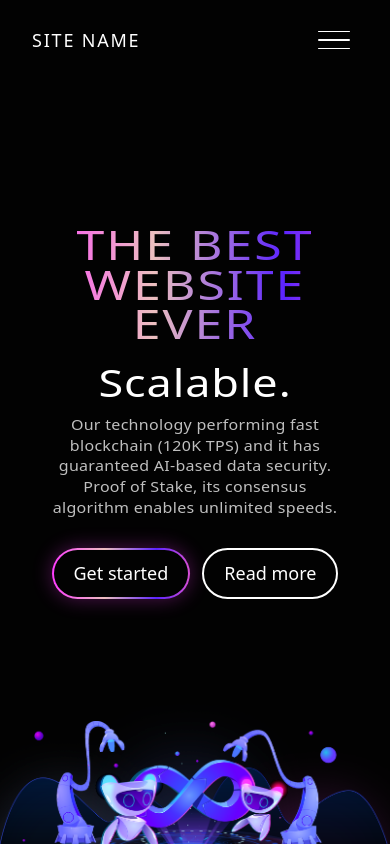
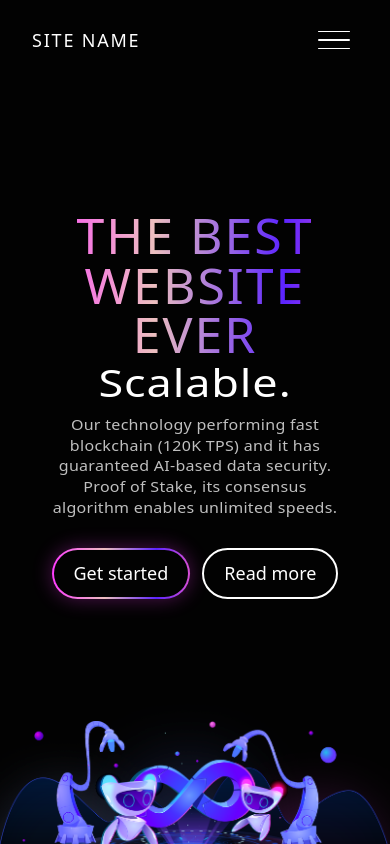
Before and after one commit to kukakamakaka/quark-project, a Next.js app in the folder quark-app/: page / in a window 390 px wide. Built offline with nearby package versions, Linux system fonts and the light colour scheme.

Commit message:
feat: complete hero section with animations and mobile responsive design

```diff
--- a/quark-app/app/page.tsx
+++ b/quark-app/app/page.tsx
@@ -16,7 +16,7 @@ export default function Home() {
     /* Мұнда pt-[20vh] мобильдіде мәтінді экранның 1/4 бөлігіне түсіреді (идеалды орта) */
     pt-[25vh] sm:pt-[180px] md:pt-[230px] px-6 md:px-6">
 
-                    <motion.h2
+                    <h2
                         style={{
                             background: 'linear-gradient(90deg, #FF3BFF 0%, #ECBFBF 38.02%, #5C24FF 75.83%, #D94FD5 100%)',
                             WebkitBackgroundClip: 'text',
@@ -24,16 +24,12 @@ export default function Home() {
                             backgroundClip: 'text',
                             color: 'transparent'
                         } as React.CSSProperties}
-                        className="text-[50px] md:text-[73px] font-montserrat font-normal uppercase leading-[0.99] tracking-[0.04em] text-center mx-auto mb-4 inline-block w-full transform scale-y-[1] md:scale-y-[1.1]"
-                        initial={{ opacity: 0, scale: 0.9, scaleY: 0.5 }}
-                        animate={{ opacity: 1, scale: 1, scaleY: 0.8 }}
-                        transition={{ duration: 1, ease: "easeOut" }}
+                        className="text-[50px] md:text-[73px] font-montserrat font-normal uppercase leading-[0.99] tracking-[0.04em] text-center mx-auto mb-4 inline-block w-full transform scale-y-[1] md:scale-y-[0.9]"
                     >
                         The Best Website Ever
-                    </motion.h2>
+                    </h2>
 
-                    <motion.h1
-                        className="
+                    <h1 className="
     text-[45px] md:text-[80px] font-montserrat font-[400]
     w-full max-w-[471px] mx-auto
     leading-none tracking-[0.02em] text-white
@@ -41,13 +37,9 @@ export default function Home() {
     mb-5
     /* Түзету: Мұндағы -mt-2 немесе -mt-4 мәнін реттеп көр */
     -mt-4 md:-mt-6
-    "
-                        initial={{ opacity: 0, y: 10 }}
-                        animate={{ opacity: 1, y: 0 }}
-                        transition={{ duration: 0.8, delay: 0.2 }}
-                    >
+">
                         Scalable.
-                    </motion.h1>
+                    </h1>
 
 
                     <p className="
@@ -98,7 +90,7 @@ export default function Home() {
                     {/* Glow */}
                     <div className="absolute inset-0 pointer-events-none">
                         <Image
-                            src="/glow.png"
+                            src="/glow.webp"
                             alt="Background Glow"
                             fill
                             className="object-bottom object-contain brightness-125 saturate-150 scale-125"
@@ -109,7 +101,7 @@ export default function Home() {
                     {/* Robot */}
                     <motion.div className="relative w-full h-full">
                         <Image
-                            src="/robot.png"
+                            src="/robot.webp"
                             alt="Quark AI Robot"
                             fill
                             className="object-bottom object-contain"
```
Also changed, not shown: quark-app/public/glow.webp (renamed from quark-app/public/glow.png), quark-app/public/robot.webp (renamed from quark-app/public/robot.png). Lines whose indentation alone changed are shown as unchanged.
